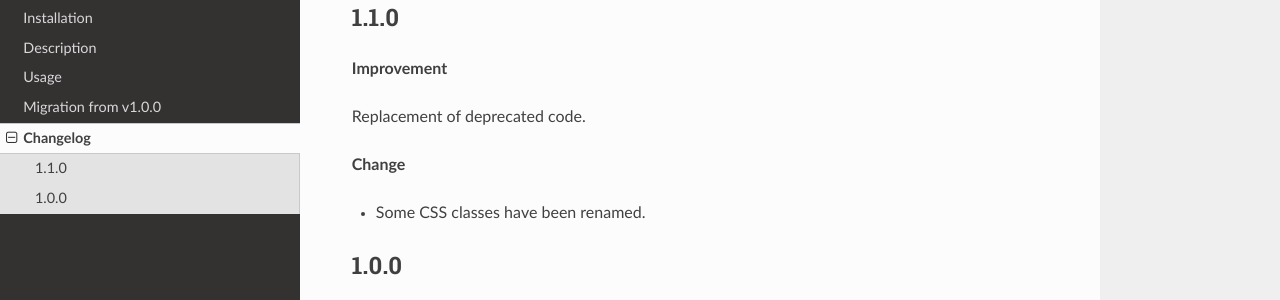
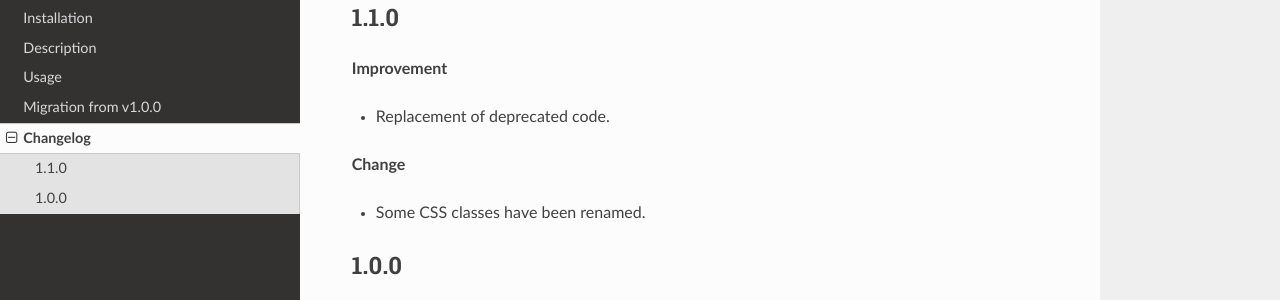
Before and after one commit to harmin-parra/pytest-webtest-extras, a Sphinx documentation site: the page built from docs/changelog.rst, in a window 1280 px wide. Shown: the part 159-459 px from the top of the page. Built offline with Sphinx 7.4.7 and the Read the Docs theme 2.0.0, drawn with Linux system fonts in a browser that asks for light colours.

Commit message:
fix error

```diff
--- a/docs/changelog.rst
+++ b/docs/changelog.rst
@@ -8,7 +8,7 @@ Changelog
 
 **Improvement**
 
-Replacement of deprecated code.
+* Replacement of deprecated code.
 
 **Change**
 
```
